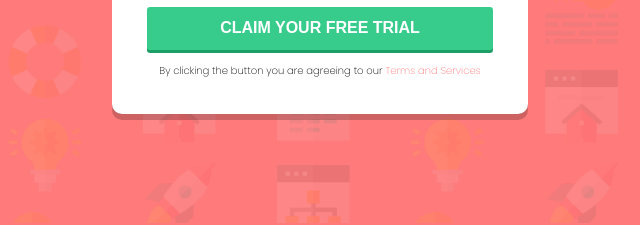
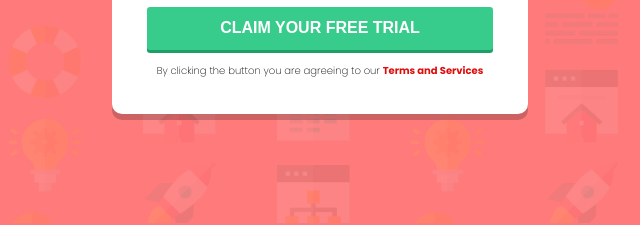
Before and after one commit to MuizzBakar/-Responsive-Registration-Form, a plain HTML site: page index.html in a window 1280 px wide. Shown: the part 473-698 px from the top of the page, 528-1168 px from the left. Drawn offline with Linux system fonts and the light colour scheme.

Commit message:
made changes to the styling

```diff
--- a/style.css
+++ b/style.css
@@ -73,7 +73,6 @@ form {
 
 input {
   display: block;
-  /* margin-bottom: 1.3em; */
   padding: 1em 1.2em;
   width: 100%;
   border-radius: 0.2em;
@@ -145,8 +144,9 @@ button:hover {
 }
 
 .form-terms a {
-  color: hsl(0, 100%, 74%);
+  color: hsl(0, 90%, 46%);
   text-decoration: none;
+  font-weight: bold;
 }
 
 @media (max-device-width: 768px) {
```
